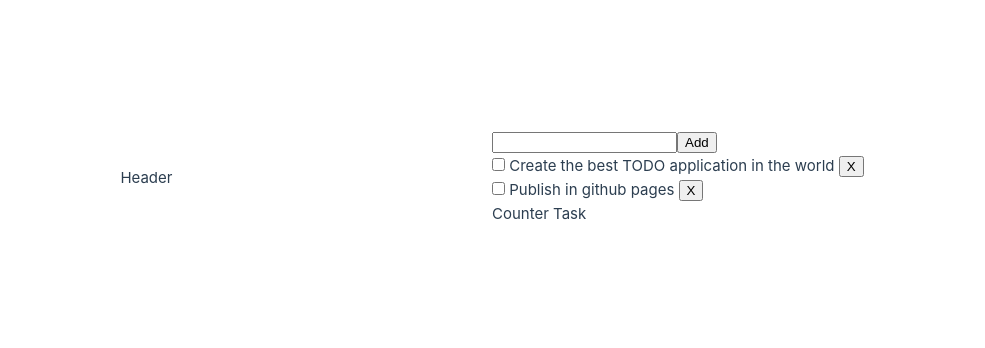
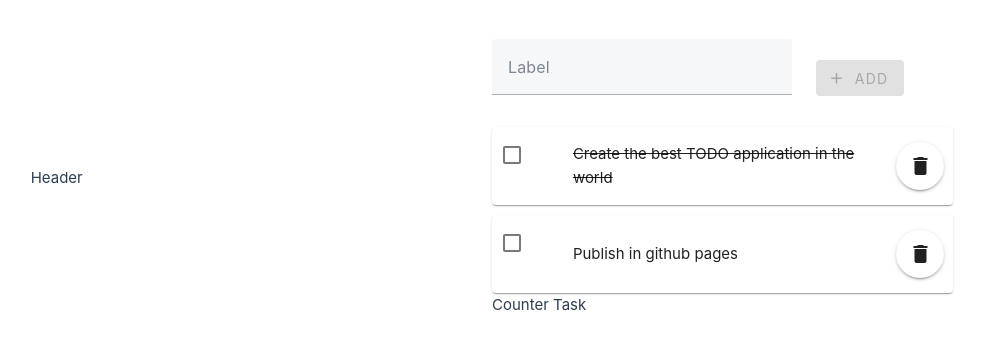
Before and after one commit to ohierro/todo-list-2024, a Vue app: page / in a window 1280 px wide. Shown: the part 222-570 px from the top of the page, without its empty margins (148-1133 px from the left). Built offline with nearby package versions, Linux system fonts and the light colour scheme.

Commit message:
Added vuetify

```diff
--- a/package.json
+++ b/package.json
@@ -13,9 +13,11 @@
     "format": "prettier --write src/"
   },
   "dependencies": {
-    "vue": "^3.4.15"
+    "vue": "^3.4.15",
+    "vuetify": "^3.5.4"
   },
   "devDependencies": {
+    "@mdi/font": "^7.4.47",
     "@rushstack/eslint-patch": "^1.3.3",
     "@tsconfig/node20": "^20.1.2",
     "@types/node": "^20.11.10",
--- a/src/App.vue
+++ b/src/App.vue
@@ -9,7 +9,7 @@ const todos = reactive([
   {
     id: 0,
     name: 'Create the best TODO application in the world',
-    completed: false
+    completed: true
   },
   {
     id: 1,
@@ -17,6 +17,15 @@ const todos = reactive([
     completed: false
   }
 ])
+
+function addTodo(name: string) {
+  // console.log(`add ${name} task`);
+  todos.push({
+    id: todos.length,
+    name: name,
+    completed: false
+  })
+}
 </script>
 
 <template>
@@ -25,7 +34,7 @@ const todos = reactive([
   </header>
 
   <main>
-    <NewTask></NewTask>
+    <NewTask @add="addTodo"></NewTask>
     <ListTask :todos="todos"></ListTask>
     <CounterTask></CounterTask>
   </main>
--- a/src/components/ListTask.vue
+++ b/src/components/ListTask.vue
@@ -8,9 +8,32 @@ function onClick(id: number) {
 </script>
 
 <template>
-    <div v-for="todo in todos">
-        <input type="checkbox" name="" id="">
-        {{ todo.name }}
-        <button @click="onClick(todo.id)">X</button>
-    </div>
+    <v-card v-for="todo in todos">
+        <v-row align="center">
+            <v-col cols="2">
+                <v-checkbox></v-checkbox>
+            </v-col>
+            <v-col cols="8">
+                <span :class="{ done: todo.completed }">
+                    {{ todo.name }}
+                </span>
+            </v-col>
+            <v-col cols="2">
+                <v-btn
+                    @click="onClick(todo.id)"
+                    icon="mdi-delete"
+                ></v-btn>
+            </v-col>
+        </v-row>
+    </v-card>
 </template>
+
+<style scoped>
+.done {
+    text-decoration: line-through;
+}
+
+.v-card {
+    margin-top: 10px;
+}
+</style>
--- a/src/components/NewTask.vue
+++ b/src/components/NewTask.vue
@@ -1,6 +1,37 @@
+<script setup lang="ts">
+import { computed, ref } from 'vue';
+
+
+const emits = defineEmits(['add'])
+const name = ref('')
+
+function onAdd() {
+    emits('add', name.value)
+    name.value = ''
+}
+
+const enableButton = computed( () => {
+    return name.value.length > 0
+})
+</script>
+
 <template>
-    <div>
-        <input type="text" name="" id="">
-        <button>Add</button>
-    </div>
+    <v-row align="center" justify="center">
+        <v-col cols="8">
+            <v-text-field
+                label="Label"
+                v-model="name"
+            >
+            </v-text-field>
+        </v-col>
+        <v-col>
+            <v-btn
+                @click="onAdd"
+                prepend-icon="mdi-plus"
+                :disabled="!enableButton"
+            >
+                add
+            </v-btn>
+        </v-col>
+    </v-row>
 </template>
--- a/src/main.ts
+++ b/src/main.ts
@@ -3,4 +3,15 @@ import './assets/main.css'
 import { createApp } from 'vue'
 import App from './App.vue'
 
-createApp(App).mount('#app')
+import '@mdi/font/css/materialdesignicons.css' // Ensure you are using css-loader
+import 'vuetify/styles'
+import { createVuetify } from 'vuetify'
+import * as components from 'vuetify/components'
+import * as directives from 'vuetify/directives'
+
+const vuetify = createVuetify({
+  components,
+  directives,
+})
+
+createApp(App).use(vuetify).mount('#app')
```
Also changed, not shown: 1 other file (tests, documents, lock files or other folders).
